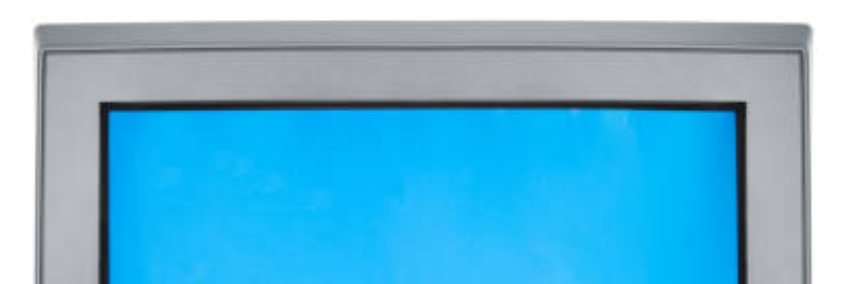
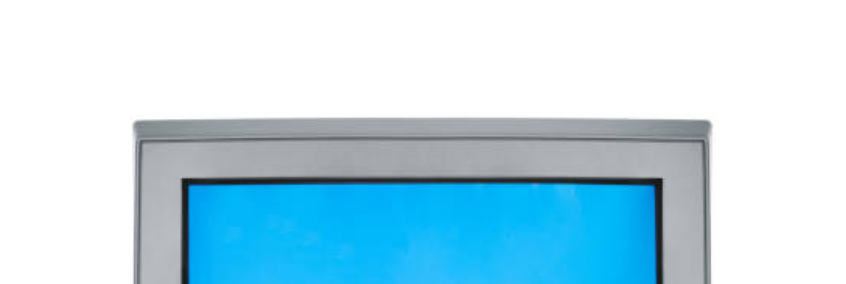
Before and after one commit to launchdus/countdown, a plain HTML site: page index.html in a window 1280 px wide. Shown: the top 284 px of the page, without its empty margins (220-1066 px from the left). Drawn offline with Linux system fonts and the light colour scheme.

Commit message:
Update index.html

```diff
--- a/index.html
+++ b/index.html
@@ -12,7 +12,7 @@
         }
 
         body {
-            background-color: black;
+            background-color: white;
             display: flex;
             justify-content: center;
             align-items: center;
@@ -26,9 +26,9 @@
         }
 
         .tv-image {
-            width: 100vw;
-            height: 100vh;
-            object-fit: cover;
+            width: 90vw;
+            height: 90vh;
+            object-fit: contain;
             display: block;
         }
 
```
